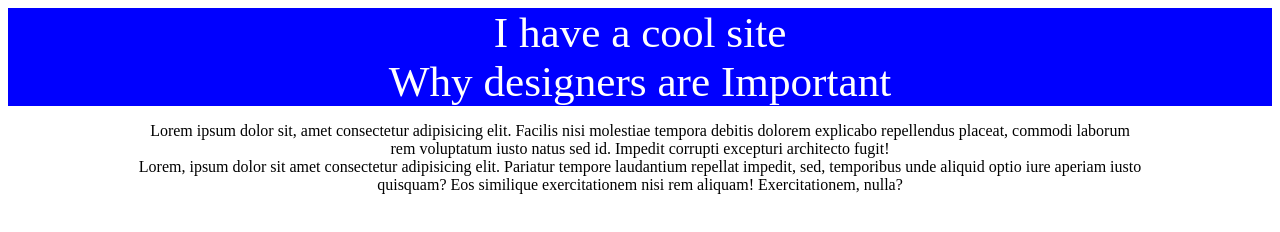
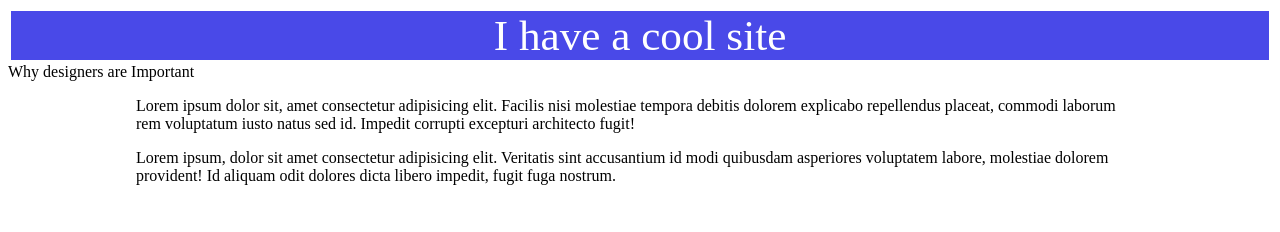
Before and after one commit to ZachDickson/coolsite, a plain HTML site: page index.html in a window 1280 px wide. Drawn offline with Linux system fonts and the light colour scheme.

Commit message:
changed p sections

```diff
--- a/index.html
+++ b/index.html
@@ -11,17 +11,17 @@
 
 <body>
 
-  <header>I have a cool site</header>
+  <header class="top">I have a cool site</header>
 
-  <header>Why designers are Important</header>
+  <header class="important">Why designers are Important</header>
 
   <p>
     Lorem ipsum dolor sit, amet consectetur adipisicing elit. Facilis nisi molestiae tempora debitis dolorem explicabo
     repellendus placeat, commodi laborum rem voluptatum iusto natus sed id. Impedit corrupti excepturi architecto fugit!
-    <br>
-    Lorem, ipsum dolor sit amet consectetur adipisicing elit. Pariatur tempore laudantium repellat impedit, sed,
-    temporibus unde aliquid optio iure aperiam iusto quisquam? Eos similique exercitationem nisi rem aliquam!
-    Exercitationem, nulla?
+  </p>
+  <p>
+    Lorem ipsum, dolor sit amet consectetur adipisicing elit. Veritatis sint accusantium id modi quibusdam asperiores
+    voluptatem labore, molestiae dolorem provident! Id aliquam odit dolores dicta libero impedit, fugit fuga nostrum.
   </p>
 
 </body>
--- a/style.css
+++ b/style.css
@@ -1,12 +1,15 @@
-header{
+
+
+header.top{
   text-align: center;
   font-size: 2.7rem;
-  background-color: blue;
+  background-color: #4949e8;
   color: white;
+  border-style: solid
 }
 
 p{
-  text-align: center;
+  text-align: left;
   margin-left: 8rem;
   margin-right: 8rem;
 }
```
